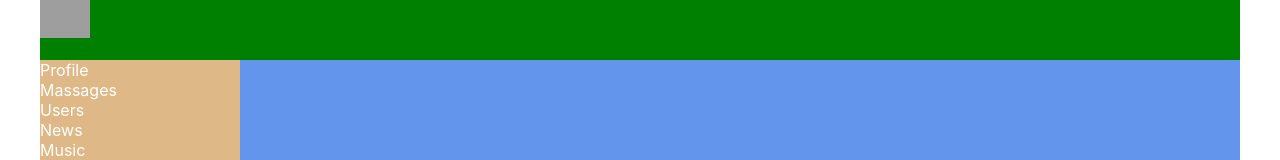
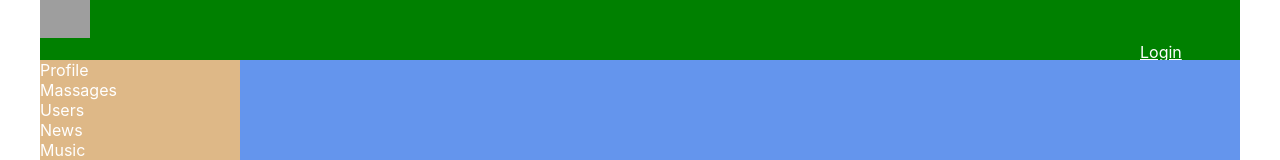
Before and after one commit to Vlaadislove/my-app, a React (Create React App) app: page / in a window 1280 px wide. Shown: the top 160 px of the page. Built offline with nearby package versions, Linux system fonts and the light colour scheme; no server answers; grey boxes are pictures that could not be loaded.

Commit message:
addAuth/me, cookie

```diff
--- a/src/App.js
+++ b/src/App.js
@@ -7,12 +7,13 @@
 import DialogsContainer from "./components/Dialogs/DialogsContainer";
 import UsersContainer from "./components/Users/UsersContainer";
 import ProfileContainer from "./components/Profile/ProfileContainer";
+import HeaderContainer from "./components/Header/HeaderContainer";
 
 const App = (props) => {
   return (
     <BrowserRouter>
       <div className="app-wrapper">
-        <Header />
+        <HeaderContainer />
         <Navbar />
         <div className="app-wrapper-content">
           <Routes>
@@ -25,7 +26,7 @@
                 />
               }
             />
-              <Route path={'/profile'} element={<ProfileContainer />}/>
+            <Route path={"/profile"} element={<ProfileContainer />} />
             <Route
               path="/profile/:userId"
               element={
@@ -38,7 +39,7 @@
               }
             />
             <Route path="/news" element={<News />} />
-              <Route path ='users' element={<UsersContainer/>} />
+            <Route path="users" element={<UsersContainer />} />
           </Routes>
         </div>
       </div>
--- /dev/null
+++ b/src/Reduxe/auth-reducer.js
@@ -0,0 +1,28 @@
+const SET_AUTH_USER_DATA = "SET_AUTH_USER_DATA";
+
+const initialState = {
+  email: null,
+  userId: null,
+  login: null,
+  isAuth: false
+};
+
+const authReducer = (state = initialState, action) => {
+  switch (action.type) {
+    case SET_AUTH_USER_DATA:
+      return {
+        ...state,
+        ...action.data,
+        isAuth: true
+      };
+    default:
+      return state;
+  }
+};
+
+export const setAuthUserData = (email, userId, login) => ({
+  type: SET_AUTH_USER_DATA,
+  data: { email, userId, login }
+});
+
+export default authReducer;
--- a/src/Reduxe/redux-store.js
+++ b/src/Reduxe/redux-store.js
@@ -1,17 +1,18 @@
-import {combineReducers, legacy_createStore as createStore} from "redux";
+import { combineReducers, legacy_createStore as createStore } from "redux";
+import authReducer from "./auth-reducer";
 import dialogsReducer from "./dialogs-reducer";
 import profileReducer from "./profile-reducer";
 import usersReducer from "./users-reducer";
 
 let reducer = combineReducers({
-    dialogPage: dialogsReducer,
-    profilePage: profileReducer,
-    usersPage: usersReducer
-})
-
+  dialogPage: dialogsReducer,
+  profilePage: profileReducer,
+  usersPage: usersReducer,
+  auth: authReducer
+});
 
 let store = createStore(reducer);
 
-window.store = store
+window.store = store;
 
-export default store
+export default store;
--- a/src/components/Header/Header.jsx
+++ b/src/components/Header/Header.jsx
@@ -1,10 +1,19 @@
-import React from 'react';
-import s from './Header.module.css';
+import React from "react";
+import s from "./Header.module.css";
+import { NavLink } from "react-router-dom";
 
-const Header = () => {
-    return <header className={s.header}>
-    <img src="https://cdn.logo.com/hotlink-ok/logo-social.png" alt="" />
-  </header>
-}
+const Header = (props) => {
+  console.log(props);
 
-export default Header
+  return (
+    <header className={s.header}>
+      <img src="https://cdn.logo.com/hotlink-ok/logo-social.png" alt="" />
+
+      <div className={s.loginBlock}>
+        {props.isAuth ? props.login : <NavLink to={"/login"}>Login</NavLink>}
+      </div>
+    </header>
+  );
+};
+
+export default Header;
--- a/src/components/Header/Header.module.css
+++ b/src/components/Header/Header.module.css
@@ -6,3 +6,11 @@
 .header img {
   width: 50px;
 }
+
+.loginBlock {
+  margin-left: 1100px;
+}
+
+.loginBlock a {
+  color: white;
+}
--- /dev/null
+++ b/src/components/Header/HeaderContainer.jsx
@@ -0,0 +1,39 @@
+import React from "react";
+import { setAuthUserData } from "../../Reduxe/auth-reducer";
+import { connect } from "react-redux";
+import axios from "axios";
+import Header from "./Header";
+
+class HeaderContainer extends React.Component {
+  componentDidMount() {
+    axios
+      .get(
+        `https://social-network.samuraijs.com/api/1.0/auth/me`,
+        {
+          withCredentials: true
+          //   headers: {
+          //     'Access-Control-Allow-Origin': '*',
+          //     'API-KEY': 'a3dee610-8672-492e-bc57-a678ba9812e5'
+        }
+        // }
+      )
+      .then((response) => {
+        if (response.data.resultCode === 0) {
+          let { email, id, login } = response.data.data;
+          this.props.setAuthUserData(email, id, login);
+        }
+      });
+  }
+  render() {
+    return <Header {...this.props} />;
+  }
+}
+
+const mapStateToProps = (state) => {
+  return {
+    login: state.auth.login,
+    isAuth: state.auth.isAuth
+  };
+};
+
+export default connect(mapStateToProps, { setAuthUserData })(HeaderContainer);
--- a/src/components/Users/UsersContainer.jsx
+++ b/src/components/Users/UsersContainer.jsx
@@ -17,7 +17,10 @@
     this.props.setIsFetching(true);
     axios
       .get(
-        `https://social-network.samuraijs.com/api/1.0/users?page=${this.props.currentPage}&count=${this.props.pageSize}`
+        `https://social-network.samuraijs.com/api/1.0/users?page=${this.props.currentPage}&count=${this.props.pageSize}`,
+        {
+          withCredentials: true
+        }
       )
       .then((response) => {
         this.props.setIsFetching(false);
@@ -30,7 +33,10 @@
     this.props.setIsFetching(true);
     axios
       .get(
-        `https://social-network.samuraijs.com/api/1.0/users?page=${pageNumber}&count=${this.props.pageSize}`
+        `https://social-network.samuraijs.com/api/1.0/users?page=${pageNumber}&count=${this.props.pageSize}`,
+        {
+          withCredentials: true
+        }
       )
       .then((response) => {
         this.props.setIsFetching(false);
@@ -41,9 +47,9 @@
   render() {
     return (
       <>
-        {this.props.isFetching ?
+        {this.props.isFetching ? (
           <Preloader />
-         :
+        ) : (
           <Users
             totalUsersCount={this.props.totalUsersCount}
             pageSize={this.props.pageSize}
@@ -53,7 +59,7 @@
             followed={this.props.followAC}
             unfollowed={this.props.unfollowAC}
           />
-        }
+        )}
       </>
     );
   }
```
Also changed, not shown: src/components/Users/Users.jsx (+7 -6 lines). Lines whose indentation alone changed are shown as unchanged.
